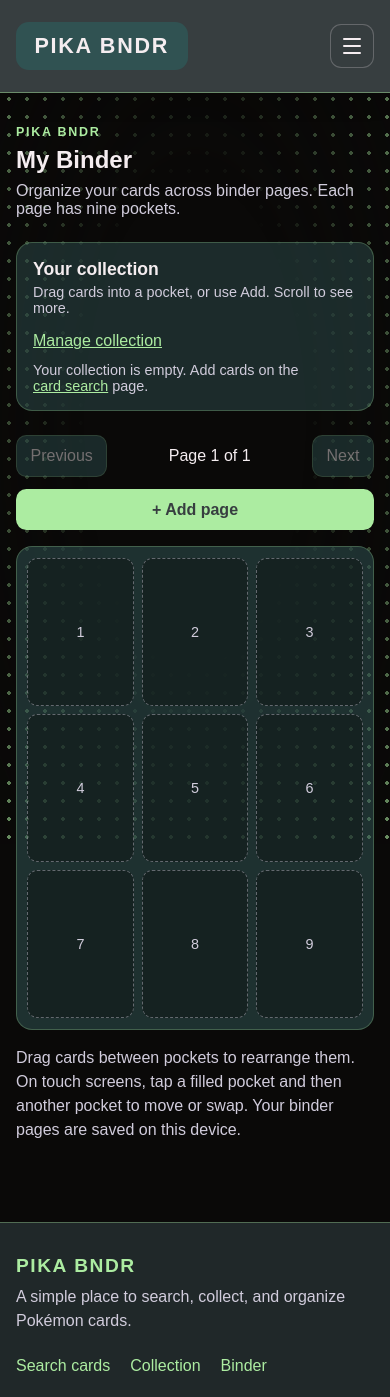
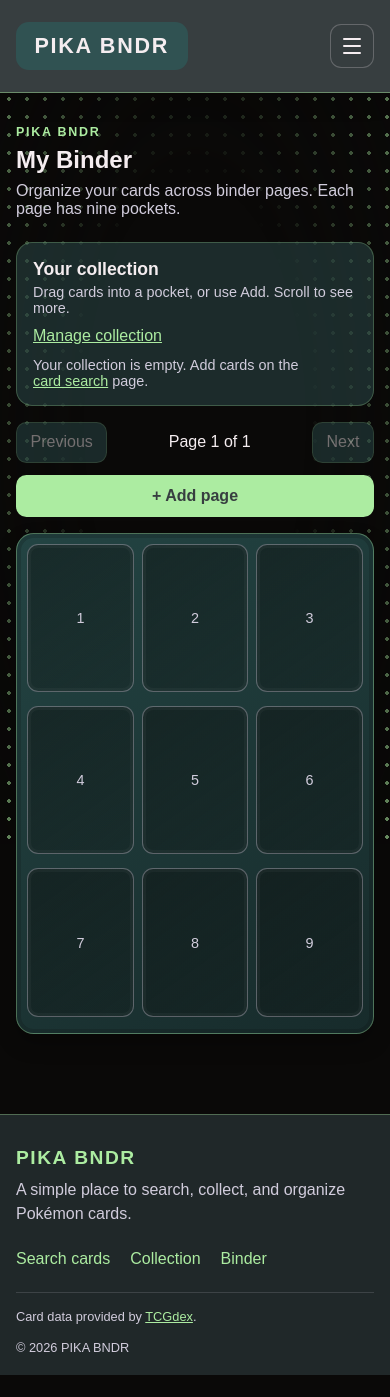
Before and after one commit to Brian767/Poke-Binder, a React (Vite) app: page /binder in a window 390 px wide. Shown: the top 1397 px of the page. After the commit the page ends 1375 px from the top, so only its background shows below. Built offline with nearby package versions, Linux system fonts and the light colour scheme.

Commit message:
changed format of the binder

```diff
--- a/src/App.css
+++ b/src/App.css
@@ -560,18 +560,32 @@
 }
 
 .binder-card-tray {
-  margin: 0 0 1.5rem;
+  min-width: 0;
+  height: 100%;
+  box-sizing: border-box;
+  display: flex;
+  flex-direction: column;
+  overflow: hidden;
+  margin: 0;
   padding: 1rem;
   border: 1px solid rgb(172 236 161 / 25%);
   border-radius: 1rem;
   background: rgb(48 82 82 / 48%);
 }
 
+.binder-workspace {
+  display: grid;
+  height: min(80dvh, 860px);
+  grid-template-columns: minmax(14rem, 17rem) minmax(0, 1fr);
+  align-items: stretch;
+  gap: clamp(1rem, 3vw, 2rem);
+}
+
 .binder-tray-heading {
   display: flex;
-  align-items: center;
-  justify-content: space-between;
-  gap: 1rem;
+  align-items: flex-start;
+  flex-direction: column;
+  gap: 0.65rem;
   margin-bottom: 0.75rem;
 }
 
@@ -594,7 +608,8 @@
 }
 
 .binder-tray-scroll {
-  max-height: 29rem;
+  min-height: 0;
+  flex: 1;
   overflow-y: auto;
   padding-bottom: 0.5rem;
   scrollbar-color: var(--color-accent) transparent;
@@ -602,7 +617,7 @@
 
 .binder-tray-grid {
   display: grid;
-  grid-template-columns: repeat(6, minmax(0, 1fr));
+  grid-template-columns: repeat(2, minmax(0, 1fr));
   gap: 0.65rem;
 }
 
@@ -628,21 +643,13 @@
 .binder-tray-card-info {
   display: flex;
   align-items: center;
-  justify-content: space-between;
-  gap: 0.35rem;
+  justify-content: center;
   padding: 0.45rem;
 }
 
-.binder-tray-card-info span {
-  overflow: hidden;
-  color: var(--color-font);
-  font-size: 0.8rem;
-  text-overflow: ellipsis;
-  white-space: nowrap;
-}
-
 .binder-tray-card-info button {
-  padding: 0.25rem 0.45rem;
+  width: 100%;
+  padding: 0.4rem 0.45rem;
   border: 0;
   border-radius: 0.35rem;
   background: var(--color-accent);
@@ -668,6 +675,19 @@
 
 .binder-toolbar {
   margin-bottom: 1rem;
+}
+
+.binder-display {
+  display: grid;
+  min-height: 0;
+  grid-template-rows: auto minmax(0, 1fr);
+  gap: 0.75rem;
+  min-width: 0;
+  padding: 1rem;
+  border: 1px solid rgb(172 236 161 / 28%);
+  border-radius: 1.2rem;
+  background: linear-gradient(145deg, rgb(48 82 82 / 70%), rgb(32 40 41 / 92%));
+  box-shadow: 0 1rem 2rem rgb(0 0 0 / 18%);
 }
 
 .binder-page-navigation {
@@ -701,11 +721,18 @@
 .binder-grid {
   display: grid;
   grid-template-columns: repeat(3, minmax(0, 1fr));
+  grid-template-rows: repeat(3, minmax(0, 1fr));
+  width: min(100%, 32rem, 48dvh);
+  aspect-ratio: 5 / 7;
+  max-height: 100%;
+  box-sizing: border-box;
+  margin-inline: auto;
   gap: clamp(0.5rem, 2vw, 1rem);
   padding: clamp(0.65rem, 2vw, 1.25rem);
-  border: 1px solid rgb(172 236 161 / 25%);
-  border-radius: 1rem;
-  background: rgb(48 82 82 / 55%);
+  border: 1px solid rgb(172 236 161 / 35%);
+  border-radius: 1.1rem;
+  background: linear-gradient(145deg, #234443, #172b2b);
+  box-shadow: inset 0 0 0 4px rgb(10 9 8 / 16%), 0 0.6rem 1.25rem rgb(0 0 0 / 25%);
 }
 
 .binder-pocket {
@@ -714,9 +741,10 @@
   aspect-ratio: 2.5 / 3.5;
   place-items: center;
   overflow: hidden;
-  border: 1px dashed rgb(209 204 220 / 42%);
-  border-radius: 0.65rem;
-  background: rgb(10 9 8 / 35%);
+  border: 1px solid rgb(209 204 220 / 38%);
+  border-radius: 0.7rem;
+  background: linear-gradient(145deg, rgb(10 9 8 / 42%), rgb(10 9 8 / 24%));
+  box-shadow: inset 0 0 0 3px rgb(255 255 255 / 3%);
   color: var(--color-light-font);
   font-size: 0.9rem;
 }
@@ -757,16 +785,6 @@
   cursor: pointer;
 }
 
-.binder-hint {
-  margin-top: 1rem;
-  color: var(--color-light-font);
-  line-height: 1.5;
-}
-
-.binder-hint a {
-  color: var(--color-accent);
-}
-
 .binder-storage-error {
   margin-bottom: 0.75rem;
   color: #ffb4a9;
@@ -789,6 +807,41 @@
 
   .binder-tray-grid {
     grid-template-columns: repeat(3, minmax(0, 1fr));
+  }
+}
+
+@media (max-width: 850px) {
+  .binder-workspace {
+    height: auto;
+    grid-template-columns: minmax(0, 1fr);
+    align-items: start;
+  }
+
+  .binder-card-tray {
+    height: auto;
+    max-height: none;
+  }
+
+  .binder-display {
+    display: block;
+    padding: 0;
+    border: 0;
+    border-radius: 0;
+    background: transparent;
+    box-shadow: none;
+  }
+
+  .binder-tray-scroll {
+    flex: initial;
+    max-height: 16rem;
+  }
+
+  .binder-tray-grid {
+    grid-template-columns: repeat(auto-fill, minmax(6rem, 1fr));
+  }
+
+  .binder-grid {
+    width: min(100%, 32rem);
   }
 }
 
--- a/src/pages/Binder.jsx
+++ b/src/pages/Binder.jsx
@@ -145,7 +145,8 @@ export default function Binder() {
         <p>Organize your cards across binder pages. Each page has nine pockets.</p>
       </header>
 
-      <section className="binder-card-tray" aria-labelledby="binder-tray-title">
+      <div className="binder-workspace">
+        <aside className="binder-card-tray" aria-labelledby="binder-tray-title">
           <div className="binder-tray-heading">
             <div>
               <h2 id="binder-tray-title">Your collection</h2>
@@ -167,8 +168,12 @@ export default function Binder() {
                   >
                     <img src={getCardImageUrl(card.image)} alt={`${card.name} card`} />
                     <div className="binder-tray-card-info">
-                    <span title={card.name}>{card.name}</span>
-                    <button type="button" onClick={() => addCard(card)} disabled={!pages[currentPage].some((pocket) => !pocket)}>
+                      <button
+                        type="button"
+                        onClick={() => addCard(card)}
+                        disabled={!pages[currentPage].some((pocket) => !pocket)}
+                        aria-label={`Add ${card.name} to binder`}
+                      >
                         Add
                       </button>
                     </div>
@@ -183,8 +188,9 @@ export default function Binder() {
                 : <>Your collection is empty. Add cards on the <Link to="/cards">card search</Link> page.</>}
             </p>
           )}
-      </section>
+        </aside>
 
+        <section className="binder-display" aria-label="Binder page">
           <div className="binder-toolbar">
             <div className="binder-page-navigation" aria-label="Binder page navigation">
               <button
@@ -231,9 +237,8 @@ export default function Binder() {
             ))}
           </div>
 
-      <p className="binder-hint">
-        Drag cards between pockets to rearrange them. On touch screens, tap a filled pocket and then another pocket to move or swap. Your binder pages are saved on this device.
-      </p>
+        </section>
+      </div>
     </section>
   );
 }
```
Lines whose indentation alone changed are shown as unchanged.
